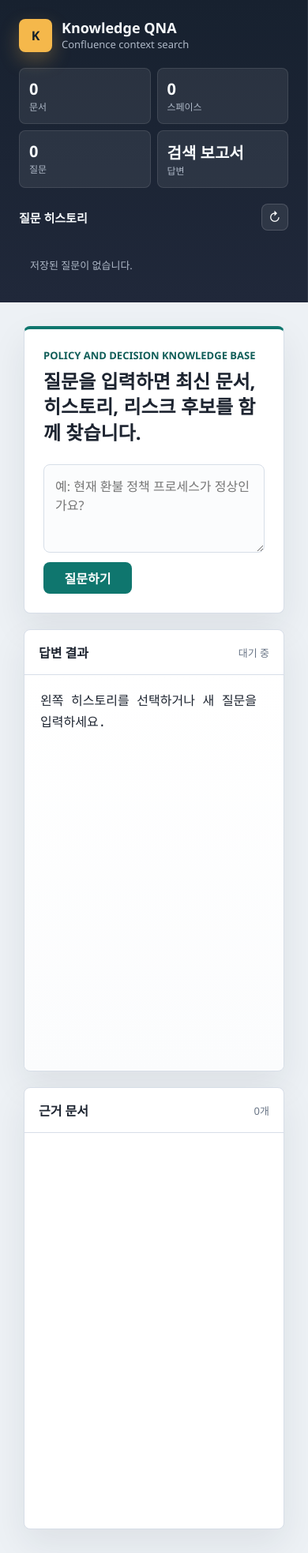
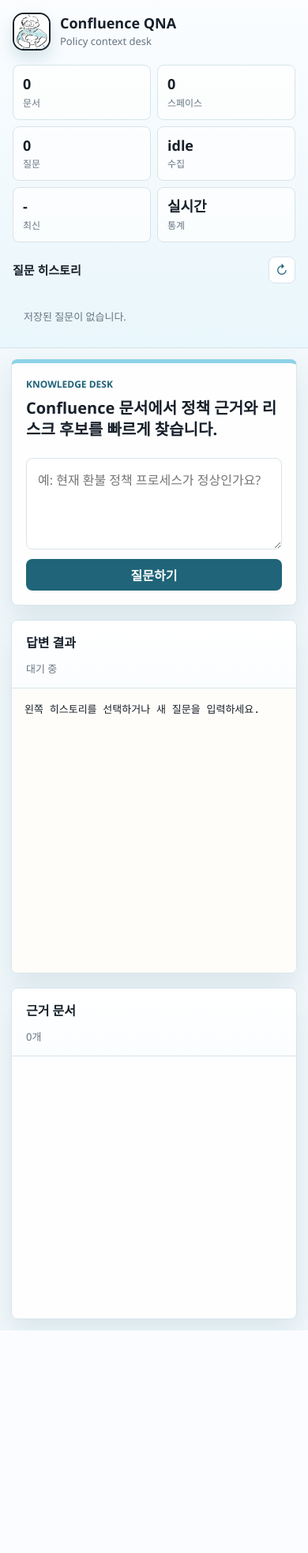
Before and after one commit to SUPASONIC-hub/confluence-context-qna, a Flask app: page / in a window 390 px wide. Shown: the whole page at 79% size. After the commit the page ends 1685 px from the top, so only its background shows below. Run offline with Flask 3, Linux system fonts and the light colour scheme; data that the repository does not hold is empty; some libraries are stand-ins or nearby versions.

Commit message:
Stabilize stats and refresh responsive branding

```diff
--- a/app.py
+++ b/app.py
@@ -4,9 +4,10 @@ import json
 import os
 import sqlite3
 import threading
+import time
 from datetime import datetime, timezone
 
-from flask import Flask, jsonify, render_template, request
+from flask import Flask, jsonify, render_template, request, send_from_directory
 
 from confluence_qna import connect_db, generate_answer, ingest, merged_hits
 
@@ -21,6 +22,16 @@ INGEST_STATE = {
     "finished_at": None,
     "limit": None,
     "error": None,
+}
+STATS_LOCK = threading.Lock()
+LAST_STATS = {
+    "page_count": 0,
+    "spaces": [],
+    "latest_updated": None,
+    "history_count": 0,
+    "answer_mode": "검색 보고서",
+    "ingest": INGEST_STATE.copy(),
+    "stale": True,
 }
 
 
@@ -98,7 +109,38 @@ def page_stats(conn: sqlite3.Connection) -> dict[str, object]:
         "history_count": history_count,
         "answer_mode": "검색 보고서",
         "ingest": INGEST_STATE,
+        "stale": False,
     }
+
+
+def read_page_stats_with_retry(max_attempts: int = 4) -> dict[str, object]:
+    last_error = None
+    for attempt in range(max_attempts):
+        conn = None
+        try:
+            init_history_table()
+            conn = connect_db()
+            stats_payload = page_stats(conn)
+            with STATS_LOCK:
+                LAST_STATS.clear()
+                LAST_STATS.update(stats_payload)
+            return stats_payload
+        except Exception as error:
+            last_error = error
+            time.sleep(0.15 * (attempt + 1))
+        finally:
+            if conn is not None:
+                try:
+                    conn.close()
+                except Exception:
+                    pass
+
+    with STATS_LOCK:
+        fallback = dict(LAST_STATS)
+    fallback["ingest"] = dict(INGEST_STATE)
+    fallback["stale"] = True
+    fallback["warning"] = f"통계 조회 재시도 후 마지막 정상 값을 표시합니다: {last_error}"
+    return fallback
 
 
 def run_ingest_job(limit: int | None) -> None:
@@ -173,14 +215,14 @@ def healthz():
     return jsonify({"status": "ok"})
 
 
+@app.get("/favicon.ico")
+def favicon():
+    return send_from_directory(app.static_folder, "profile-logo.jpg", mimetype="image/jpeg")
+
+
 @app.get("/api/stats")
 def stats():
-    init_history_table()
-    conn = connect_db()
-    try:
-        return jsonify(page_stats(conn))
-    finally:
-        conn.close()
+    return jsonify(read_page_stats_with_retry())
 
 
 @app.get("/api/history")
--- a/static/app.js
+++ b/static/app.js
@@ -69,11 +69,16 @@ async function fetchJson(url, options) {
 }
 
 function renderStats(payload) {
+  const ingest = payload.ingest || {};
+  const ingestLabel = ingest.running ? "수집 중" : (ingest.status || "대기");
+  const latest = formatDate(payload.latest_updated);
   stats.innerHTML = `
     <div><strong>${payload.page_count}</strong><span>문서</span></div>
-    <div><strong>${payload.spaces.length}</strong><span>스페이스</span></div>
+    <div><strong>${(payload.spaces || []).length}</strong><span>스페이스</span></div>
     <div><strong>${payload.history_count}</strong><span>질문</span></div>
-    <div><strong>${escapeText(payload.answer_mode || "-")}</strong><span>답변</span></div>
+    <div><strong>${escapeText(ingestLabel)}</strong><span>수집</span></div>
+    <div><strong>${escapeText(latest)}</strong><span>최신</span></div>
+    <div><strong>${payload.stale ? "캐시" : "실시간"}</strong><span>통계</span></div>
   `;
 }
 
--- a/static/styles.css
+++ b/static/styles.css
@@ -1,18 +1,17 @@
 :root {
   color-scheme: light;
-  --bg: #edf1f5;
+  --paper: #fffdf9;
+  --canvas: #f2f8fb;
   --panel: #ffffff;
-  --panel-subtle: #f3f7fb;
-  --text: #1d2430;
-  --muted: #697586;
-  --line: #d7dee8;
-  --accent: #0f766e;
-  --accent-dark: #115e59;
-  --sidebar: #17212f;
-  --sidebar-soft: #223044;
-  --highlight: #f5b84b;
-  --risk: #b54708;
-  --shadow: 0 18px 45px rgba(29, 36, 48, 0.08);
+  --ink: #17202a;
+  --muted: #667482;
+  --line: #d8e4ea;
+  --blue: #8dd2e8;
+  --blue-strong: #3b9db7;
+  --blue-deep: #1f6478;
+  --peach: #f7b8b0;
+  --cream: #fff5df;
+  --shadow: 0 16px 36px rgba(31, 100, 120, 0.12);
 }
 
 * {
@@ -23,9 +22,9 @@ body {
   margin: 0;
   min-height: 100vh;
   background:
-    linear-gradient(180deg, rgba(15, 118, 110, 0.08), transparent 280px),
-    var(--bg);
-  color: var(--text);
+    linear-gradient(180deg, rgba(141, 210, 232, 0.22), rgba(255, 253, 249, 0) 360px),
+    var(--canvas);
+  color: var(--ink);
   font-family: "Segoe UI", system-ui, -apple-system, BlinkMacSystemFont, sans-serif;
 }
 
@@ -36,36 +35,36 @@ textarea {
 
 .app-shell {
   display: grid;
-  grid-template-columns: 340px minmax(0, 1fr);
+  grid-template-columns: 320px minmax(0, 1fr);
   min-height: 100vh;
 }
 
 .sidebar {
   display: flex;
   flex-direction: column;
-  gap: 20px;
-  padding: 24px;
-  background: linear-gradient(180deg, var(--sidebar), #20283a);
-  color: #f7fafc;
-  border-right: 1px solid rgba(255, 255, 255, 0.08);
+  gap: 18px;
+  min-width: 0;
+  padding: 22px;
+  background: linear-gradient(180deg, #fbfdff, #e9f6fb);
+  border-right: 1px solid var(--line);
 }
 
 .brand {
   display: flex;
   align-items: center;
   gap: 12px;
+  min-width: 0;
 }
 
 .brand-mark {
-  display: grid;
-  place-items: center;
-  width: 42px;
-  height: 42px;
-  border-radius: 8px;
-  background: var(--highlight);
-  color: #12202a;
-  font-weight: 800;
-  box-shadow: 0 10px 24px rgba(245, 184, 75, 0.28);
+  width: 54px;
+  height: 54px;
+  flex: 0 0 auto;
+  border: 2px solid var(--ink);
+  border-radius: 14px;
+  object-fit: cover;
+  background: var(--paper);
+  box-shadow: 0 10px 20px rgba(31, 100, 120, 0.16);
 }
 
 .brand h1,
@@ -81,21 +80,23 @@ textarea {
 }
 
 .brand p {
-  color: #aeb8c7;
+  margin-top: 2px;
+  color: var(--muted);
   font-size: 13px;
 }
 
 .stats {
   display: grid;
-  grid-template-columns: repeat(2, 1fr);
+  grid-template-columns: repeat(2, minmax(0, 1fr));
   gap: 8px;
 }
 
 .stats div {
+  min-width: 0;
   padding: 12px;
-  border: 1px solid rgba(255, 255, 255, 0.1);
+  border: 1px solid var(--line);
   border-radius: 8px;
-  background: rgba(255, 255, 255, 0.075);
+  background: rgba(255, 255, 255, 0.72);
 }
 
 .stats strong,
@@ -104,11 +105,16 @@ textarea {
 }
 
 .stats strong {
-  font-size: 20px;
+  overflow: hidden;
+  font-size: 18px;
+  line-height: 1.25;
+  text-overflow: ellipsis;
+  white-space: nowrap;
 }
 
 .stats span {
-  color: #aeb8c7;
+  margin-top: 3px;
+  color: var(--muted);
   font-size: 12px;
 }
 
@@ -128,32 +134,33 @@ textarea {
 .history-head button {
   width: 34px;
   height: 34px;
-  border: 1px solid rgba(255, 255, 255, 0.15);
+  flex: 0 0 auto;
+  border: 1px solid var(--line);
   border-radius: 8px;
-  background: rgba(255, 255, 255, 0.08);
-  color: #fff;
+  background: #fff;
+  color: var(--blue-deep);
   cursor: pointer;
 }
 
 .history-head button:hover {
-  background: rgba(245, 184, 75, 0.18);
-  border-color: rgba(245, 184, 75, 0.55);
+  border-color: var(--blue-strong);
+  background: #eef9fc;
 }
 
 .history-list {
   display: flex;
   flex-direction: column;
   gap: 8px;
+  min-height: 0;
   overflow: auto;
-  min-height: 0;
 }
 
 .history-item {
   width: 100%;
   padding: 12px;
-  border: 1px solid rgba(255, 255, 255, 0.1);
+  border: 1px solid var(--line);
   border-radius: 8px;
-  background: rgba(255, 255, 255, 0.05);
+  background: rgba(255, 255, 255, 0.74);
   color: inherit;
   text-align: left;
   cursor: pointer;
@@ -161,27 +168,28 @@ textarea {
 
 .history-item:hover,
 .history-item.active {
-  background: rgba(15, 118, 110, 0.28);
-  border-color: rgba(94, 234, 212, 0.55);
+  border-color: var(--blue-strong);
+  background: #eef9fc;
 }
 
 .history-item strong {
   display: block;
   margin-bottom: 6px;
+  overflow-wrap: anywhere;
   line-height: 1.35;
 }
 
 .history-item span {
-  color: #aeb8c7;
+  color: var(--muted);
   font-size: 12px;
 }
 
 .workspace {
   display: flex;
   flex-direction: column;
-  gap: 20px;
-  padding: 30px;
+  gap: 18px;
   min-width: 0;
+  padding: 24px;
 }
 
 .query-panel,
@@ -189,54 +197,56 @@ textarea {
 .source-panel {
   border: 1px solid var(--line);
   border-radius: 8px;
-  background: var(--panel);
+  background: rgba(255, 255, 255, 0.92);
   box-shadow: var(--shadow);
 }
 
 .query-panel {
   display: grid;
-  grid-template-columns: minmax(260px, 0.9fr) minmax(320px, 1.1fr);
-  gap: 24px;
-  padding: 24px;
-  border-top: 4px solid var(--accent);
+  grid-template-columns: minmax(260px, 0.92fr) minmax(320px, 1.08fr);
+  gap: 22px;
+  padding: 22px;
+  border-top: 5px solid var(--blue);
 }
 
 .eyebrow {
   margin: 0 0 8px;
-  color: var(--accent-dark);
-  font-size: 13px;
-  font-weight: 700;
+  color: var(--blue-deep);
+  font-size: 12px;
+  font-weight: 800;
+  letter-spacing: 0;
   text-transform: uppercase;
 }
 
 .query-panel h2 {
   margin: 0;
-  max-width: 640px;
-  font-size: 24px;
-  line-height: 1.35;
+  max-width: 660px;
+  font-size: 23px;
+  line-height: 1.38;
 }
 
 .ask-form {
   display: flex;
   flex-direction: column;
   gap: 12px;
+  min-width: 0;
 }
 
 textarea {
   width: 100%;
-  min-height: 112px;
+  min-height: 116px;
   resize: vertical;
   border: 1px solid var(--line);
   border-radius: 8px;
   padding: 14px;
-  color: var(--text);
-  background: #fbfcfd;
+  color: var(--ink);
+  background: #fff;
   outline: none;
 }
 
 textarea:focus {
-  border-color: var(--accent);
-  box-shadow: 0 0 0 3px rgba(23, 107, 135, 0.14);
+  border-color: var(--blue-strong);
+  box-shadow: 0 0 0 3px rgba(141, 210, 232, 0.34);
 }
 
 button[type="submit"] {
@@ -244,25 +254,25 @@ button[type="submit"] {
   height: 40px;
   border: 0;
   border-radius: 8px;
-  background: var(--accent);
+  background: var(--blue-deep);
   color: #fff;
-  font-weight: 700;
+  font-weight: 800;
   cursor: pointer;
 }
 
 button[type="submit"]:hover {
-  background: var(--accent-dark);
+  background: #164f60;
 }
 
 button[type="submit"]:disabled {
   cursor: wait;
-  background: #8da5af;
+  background: #9ab5bf;
 }
 
 .result-grid {
   display: grid;
   grid-template-columns: minmax(0, 1fr) 360px;
-  gap: 20px;
+  gap: 18px;
   min-height: 0;
 }
 
@@ -273,8 +283,9 @@ button[type="submit"]:disabled {
 }
 
 .panel-title {
-  padding: 16px 18px;
+  padding: 15px 18px;
   border-bottom: 1px solid var(--line);
+  background: linear-gradient(180deg, #ffffff, #fbfdff);
 }
 
 .panel-title h3 {
@@ -288,19 +299,20 @@ button[type="submit"]:disabled {
 
 .answer-output {
   margin: 0;
+  min-height: 500px;
   padding: 20px;
-  min-height: 500px;
+  overflow: auto;
+  background: var(--paper);
+  font-family: "Consolas", "D2Coding", monospace;
+  line-height: 1.68;
   white-space: pre-wrap;
   word-break: keep-all;
-  overflow: auto;
-  font-family: "Consolas", "D2Coding", monospace;
-  line-height: 1.65;
-  background: linear-gradient(180deg, #ffffff, #fbfcfd);
+  overflow-wrap: anywhere;
 }
 
 .answer-output a {
-  color: var(--accent-dark);
-  font-weight: 700;
+  color: var(--blue-deep);
+  font-weight: 800;
 }
 
 .source-list {
@@ -309,23 +321,24 @@ button[type="submit"]:disabled {
   gap: 12px;
   max-height: 690px;
   overflow: auto;
-  padding: 16px;
+  padding: 15px;
 }
 
 .source-card {
   border: 1px solid var(--line);
+  border-left: 5px solid var(--blue);
   border-radius: 8px;
   padding: 14px;
-  background: #fbfcfd;
-  border-left: 4px solid var(--accent);
+  background: #fff;
 }
 
 .source-card a {
   display: block;
-  color: var(--accent-dark);
+  color: var(--blue-deep);
   font-weight: 800;
+  line-height: 1.35;
   text-decoration: none;
-  line-height: 1.35;
+  overflow-wrap: anywhere;
 }
 
 .source-card a:hover {
@@ -336,33 +349,107 @@ button[type="submit"]:disabled {
   margin: 8px 0;
   color: var(--muted);
   font-size: 12px;
+  line-height: 1.45;
 }
 
 .source-card p {
   margin: 0;
-  color: #364152;
+  color: #33404a;
   font-size: 13px;
-  line-height: 1.55;
+  line-height: 1.58;
+  overflow-wrap: anywhere;
 }
 
 .empty-state {
   padding: 14px;
-  color: #aeb8c7;
+  color: var(--muted);
   font-size: 13px;
 }
 
-@media (max-width: 1040px) {
-  .app-shell,
-  .query-panel,
+@media (max-width: 1180px) {
+  .app-shell {
+    grid-template-columns: 280px minmax(0, 1fr);
+  }
+
   .result-grid {
     grid-template-columns: 1fr;
   }
 
-  .sidebar {
+  .source-panel {
+    min-height: 360px;
+  }
+}
+
+@media (max-width: 820px) {
+  .app-shell,
+  .query-panel {
+    grid-template-columns: 1fr;
+  }
+
+  .app-shell {
     min-height: auto;
   }
 
+  .sidebar {
+    position: static;
+    padding: 16px;
+    border-right: 0;
+    border-bottom: 1px solid var(--line);
+  }
+
+  .brand-mark {
+    width: 48px;
+    height: 48px;
+  }
+
+  .stats {
+    grid-template-columns: repeat(4, minmax(0, 1fr));
+  }
+
   .history-list {
-    max-height: 260px;
+    max-height: 190px;
+  }
+
+  .workspace {
+    padding: 14px;
+  }
+
+  .query-panel {
+    padding: 18px;
+  }
+
+  .query-panel h2 {
+    font-size: 20px;
+  }
+
+  .answer-panel,
+  .source-panel {
+    min-height: 420px;
+  }
+
+  .answer-output {
+    min-height: 360px;
+    padding: 16px;
+    font-size: 13px;
   }
 }
+
+@media (max-width: 560px) {
+  .stats {
+    grid-template-columns: repeat(2, minmax(0, 1fr));
+  }
+
+  .panel-title,
+  .form-actions {
+    align-items: flex-start;
+    flex-direction: column;
+  }
+
+  button[type="submit"] {
+    width: 100%;
+  }
+
+  .source-list {
+    max-height: none;
+  }
+}
--- a/templates/index.html
+++ b/templates/index.html
@@ -4,16 +4,18 @@
     <meta charset="utf-8" />
     <meta name="viewport" content="width=device-width, initial-scale=1" />
     <title>Confluence Knowledge QNA</title>
-    <link rel="stylesheet" href="{{ url_for('static', filename='styles.css', v='20260722-3') }}" />
+    <link rel="icon" href="{{ url_for('static', filename='profile-logo.jpg', v='20260722-4') }}" />
+    <link rel="apple-touch-icon" href="{{ url_for('static', filename='profile-logo.jpg', v='20260722-4') }}" />
+    <link rel="stylesheet" href="{{ url_for('static', filename='styles.css', v='20260722-4') }}" />
   </head>
   <body>
     <div class="app-shell">
       <aside class="sidebar" aria-label="질문 히스토리">
         <div class="brand">
-          <div class="brand-mark">K</div>
+          <img class="brand-mark" src="{{ url_for('static', filename='profile-logo.jpg', v='20260722-4') }}" alt="" />
           <div>
-            <h1>Knowledge QNA</h1>
-            <p>Confluence context search</p>
+            <h1>Confluence QNA</h1>
+            <p>Policy context desk</p>
           </div>
         </div>
 
@@ -33,8 +35,8 @@
       <main class="workspace">
         <section class="query-panel">
           <div>
-            <p class="eyebrow">Policy and decision knowledge base</p>
-            <h2>질문을 입력하면 최신 문서, 히스토리, 리스크 후보를 함께 찾습니다.</h2>
+            <p class="eyebrow">Knowledge desk</p>
+            <h2>Confluence 문서에서 정책 근거와 리스크 후보를 빠르게 찾습니다.</h2>
           </div>
           <form id="askForm" class="ask-form">
             <textarea id="questionInput" rows="3" placeholder="예: 현재 환불 정책 프로세스가 정상인가요?"></textarea>
@@ -64,6 +66,6 @@
       </main>
     </div>
 
-    <script src="{{ url_for('static', filename='app.js', v='20260722-3') }}"></script>
+    <script src="{{ url_for('static', filename='app.js', v='20260722-4') }}"></script>
   </body>
 </html>
```
Also changed, not shown: static/profile-logo.jpg (added), 1 other file.
